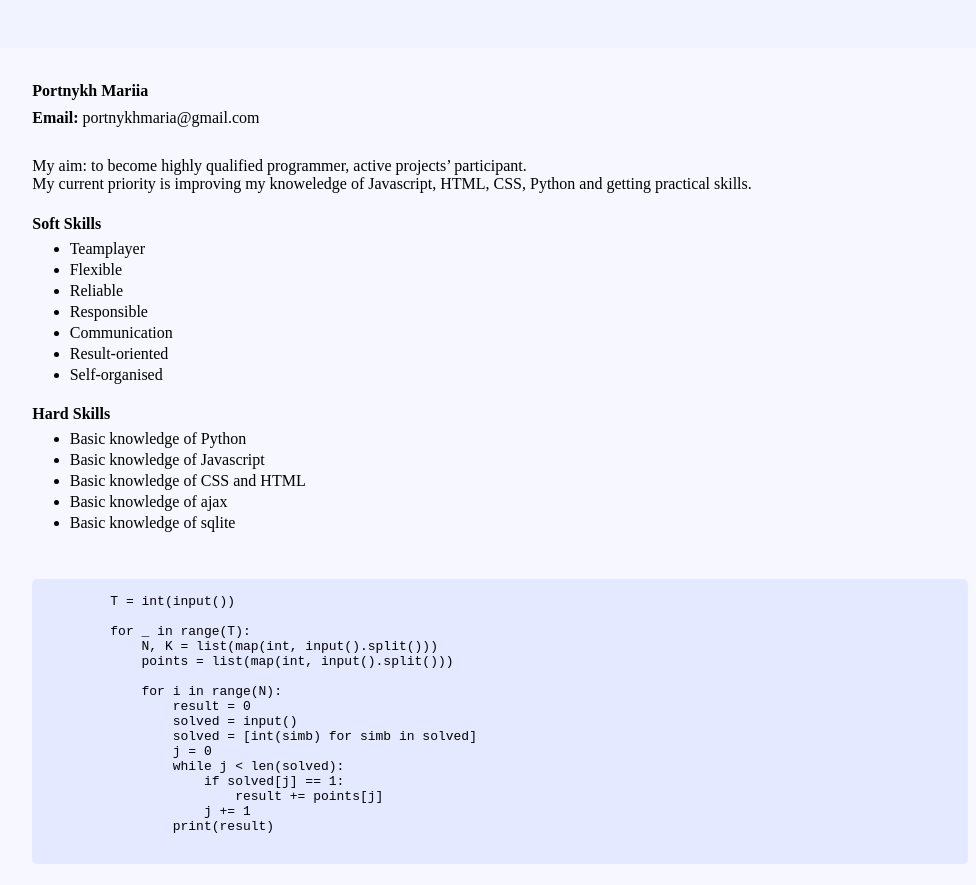
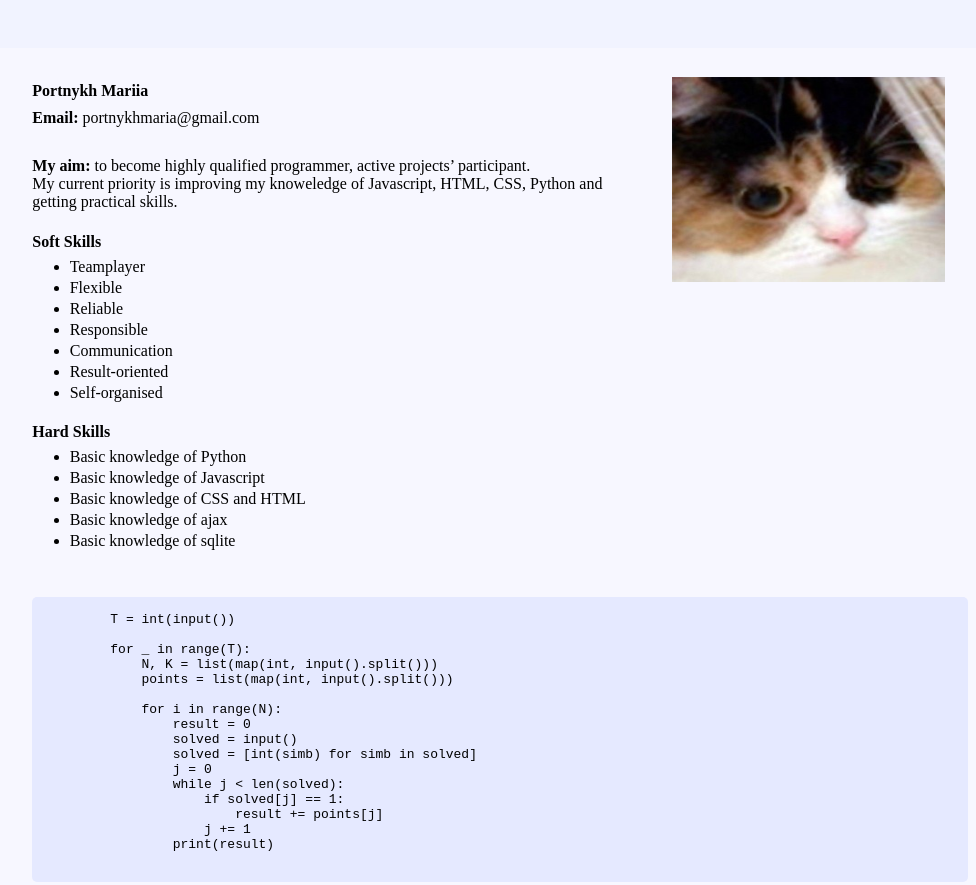
Before and after one commit to MartaGreen/rsschool-cv, a plain HTML site: page index.html in a window 1280 px wide. Shown: the top 885 px of the page, without its empty margins (140-1116 px from the left). Drawn offline with Linux system fonts and the light colour scheme.

Commit message:
feat: add styles

```diff
--- a/assets/css/style.css
+++ b/assets/css/style.css
@@ -4,6 +4,7 @@ body {
 }
 
 .main {
+    position: relative;
     margin-left: 10%;
     margin-right: 10%;
     padding-left: 3%;
@@ -13,12 +14,21 @@ body {
     background: rgb(247, 247, 255);
 }
 
+.avatar {
+    position: absolute;
+    height: 21%;
+    width: 27%;
+    right: 6%;
+    top: 3%;
+}
+
 .name {
     margin-bottom: 1%;
 }
 
 .myself {
     margin-top: 30px;
+    width: 62%;
 }
 
 .listName {
--- a/index.html
+++ b/index.html
@@ -14,8 +14,9 @@
   <main class="main">
     <h4 class="name">Portnykh Mariia</h4>
     <article class="email"><b> Email: </b> portnykhmaria@gmail.com</article>
+    <img src="assets/images/avatar.png" alt="Photo of my avatar" class="avatar">
     <article class="myself">
-      My aim: to become highly qualified programmer, active projects’ participant. <br>
+      <b>My aim:</b> to become highly qualified programmer, active projects’ participant. <br>
       My current priority is improving my knoweledge of Javascript, HTML, CSS,
       Python and getting practical skills.
     </article>
```
Also changed, not shown: assets/images/avatar.png (added).
